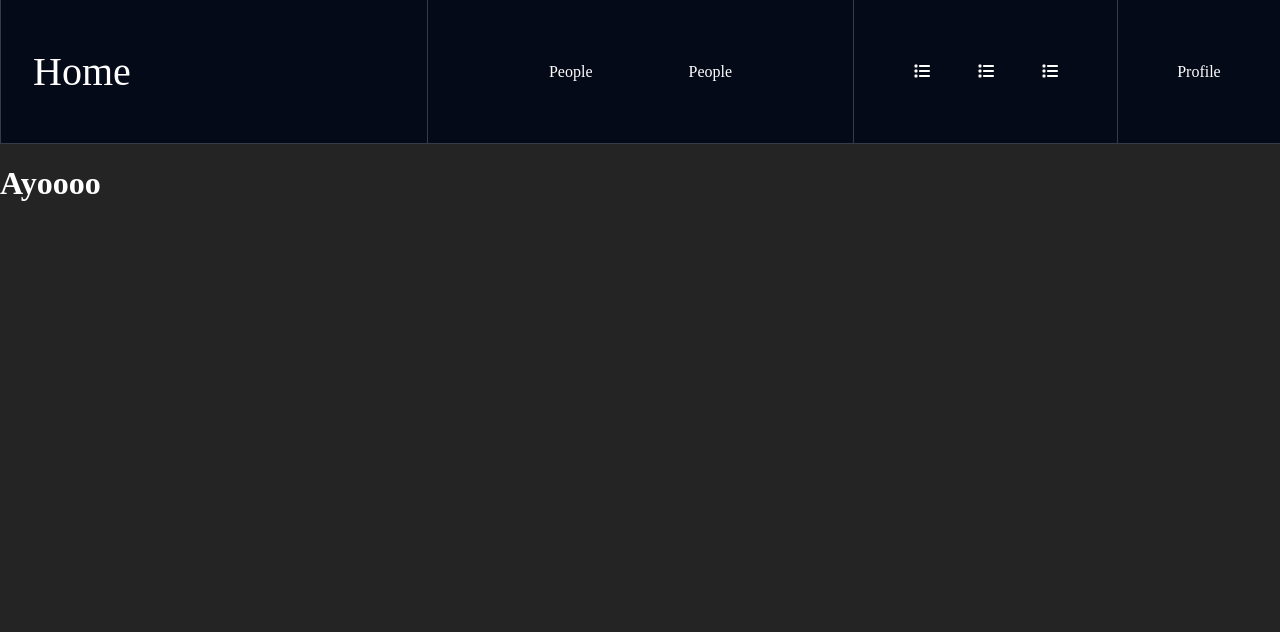
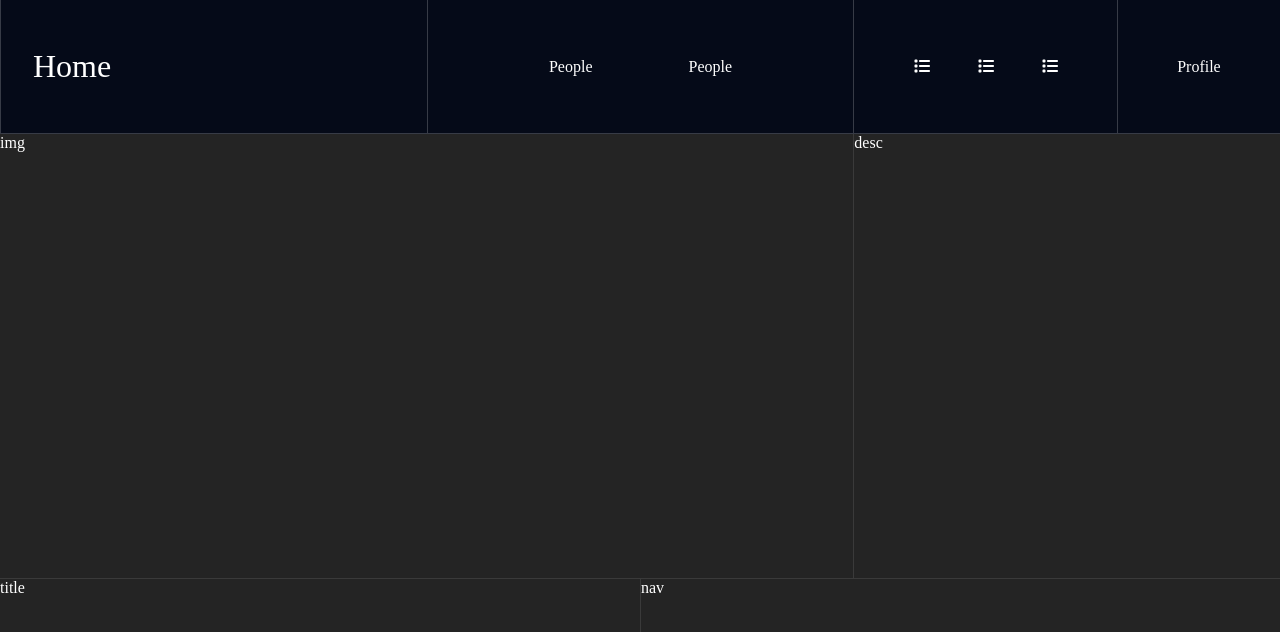
Before and after one commit to Madfarm/backendNextTest, a Next.js app: page / in a window 1280 px wide. Shown: the top 632 px of the page. Built offline with nearby package versions, Linux system fonts and the light colour scheme.

Commit message:
Main content set up

```diff
--- a/app/globals.css
+++ b/app/globals.css
@@ -34,7 +34,7 @@ a {
 }
 
 #navLogo > a {
-    font-size: 2.5rem;
+    font-size: 2rem;
 }
 
 #navLists {
@@ -43,3 +43,39 @@ a {
 #navLinks {
     gap: 6rem;
 }
+
+main {
+    flex-grow: 1;
+}
+
+main > article {
+    display: grid;
+    height: 100%;
+
+    grid-template-columns: 3fr 1fr 2fr;
+    grid-template-rows: 2fr 1fr;
+}
+
+main > article > .article-section {
+    height: 100%;
+}
+
+main > article > .art-desc,
+main > article > .art-nav {
+    border-left: 1px solid rgb(255,255,255,0.1);
+}
+
+main > article > .art-title,
+main > article > .art-nav {
+    border-top: 1px solid rgb(255,255,255,0.1);
+}
+
+
+.art-img {
+    grid-column: 1 / span 2;
+}
+
+
+.art-nav {
+    grid-column: 2 / span 2;
+}
--- a/app/page.js
+++ b/app/page.js
@@ -3,10 +3,15 @@
 
 
 export default function HomePage(){
-
     return (
         <main>
-            <h1>Ayoooo</h1>
+            <article>
+                <div className="article-section art-img">img</div>
+                <div className="article-section art-desc">desc</div>
+                <div className="article-section art-title">title</div>
+                <div className="article-section art-nav">nav</div>
+
+            </article>
         </main>
     )
 }
```
